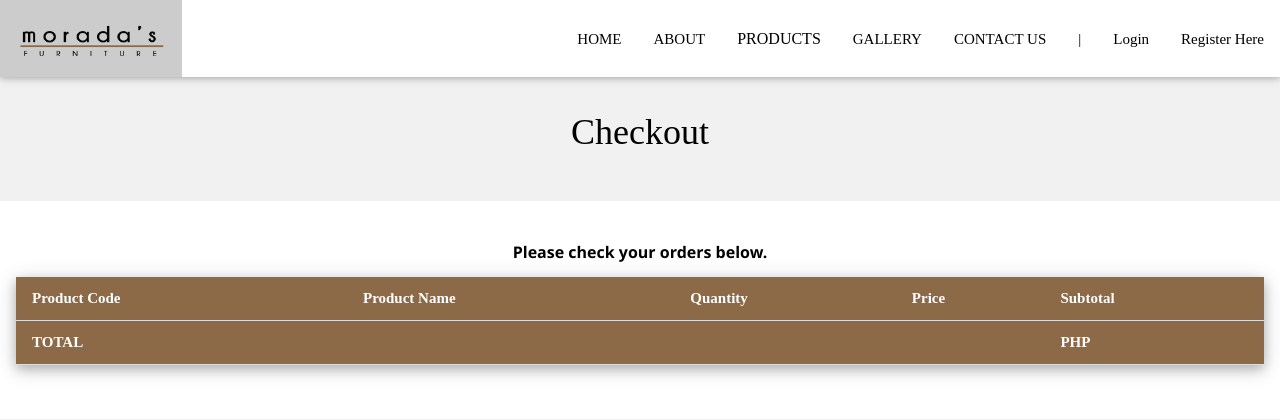
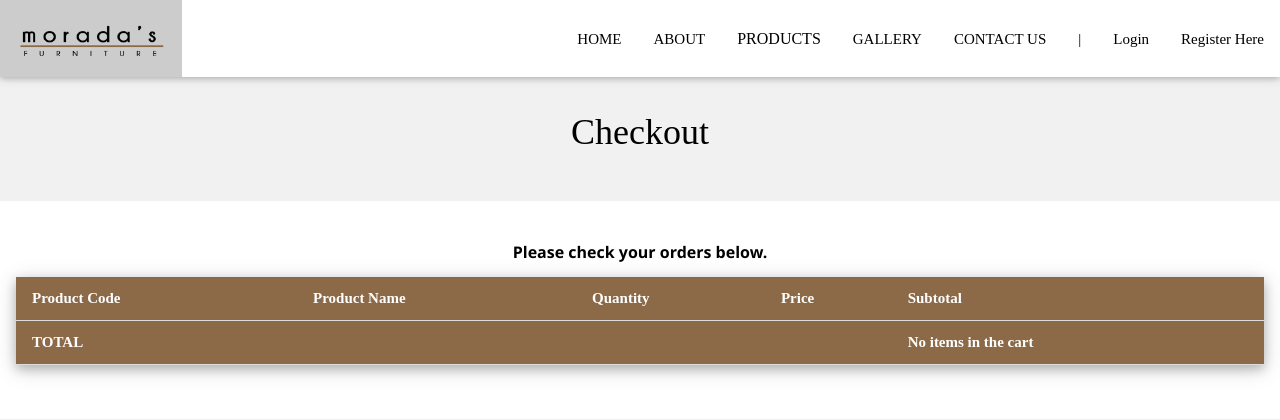
Before and after one commit to tetsu0329/morada, a PHP site: page /checkout.php in a window 1280 px wide. Shown: the top 420 px of the page. Run offline with PHP 8.4, Linux system fonts and the light colour scheme; tables that the repository leaves empty or names only in its code hold one stand-in row (values such as "Sample post"); data that the repository does not hold is empty.

Commit message:
Added product classification

```diff
--- a/checkout.php
+++ b/checkout.php
@@ -148,7 +148,10 @@ else{
   <td></td>
   <td></td>
   <td></td>
-  <td><b>PHP <?php echo $total; ?></b></td>
+	<td><b><?php if(!empty($_SESSION['product'])){ echo "PHP ". $total; }
+	else{
+		echo "No items in the cart";
+	}?></b></td>
 </tr>
 <!-- total -->
 
--- a/connection/frontconnection.php
+++ b/connection/frontconnection.php
@@ -3,7 +3,7 @@ $sqlselectabout = mysqli_query($conn,"SELECT * FROM abouttable WHERE id='1'");
 $sqlselectmission = mysqli_query($conn,"SELECT * FROM abouttable WHERE id='1'");
 $sqlselectvision = mysqli_query($conn,"SELECT * FROM abouttable WHERE id='1'");
 $sqlselectcontact = mysqli_query($conn,"SELECT * FROM contacttable WHERE id='1'");
-$sqlselectproduct = mysqli_query($conn,"SELECT * FROM producttbl");
+
 $sqlselectslider = mysqli_query($conn,"SELECT * FROM slidertable");
 $sqlselectgallery = mysqli_query($conn,"SELECT * FROM gallerytbl");
 $sqlproduct = mysqli_query($conn,"SELECT * FROM producttbl ORDER BY id DESC LIMIT 4");
@@ -14,11 +14,13 @@ if(isset($_POST['loginbtn'])){
 
     $result = mysqli_query($conn,"SELECT * FROM usertable WHERE emailadd = '$username' AND password = '$password'")
             or die ("failed to query database". mysqli_error());
-
+    $results = mysqli_fetch_assoc($result);
     $numrows = mysqli_num_rows($result);
     if($numrows==1){
+        $_SESSION['customername'] = $results['fname']." ".$results['lname'];
+        $_SESSION['customerid'] = $results['id'];
         echo"<script type='text/javascript'>alert('Login Successful');
-        window.location='login.php';
+        window.location='products.php';
         </script>";
     }
     else{
--- a/navigation.php
+++ b/navigation.php
@@ -1,3 +1,6 @@
+<?php
+    session_start();
+?>
 <!DOCTYPE html>
 <html>
 <head>
@@ -97,19 +100,31 @@
     </button>
     </a>
     <div class="dropdown-content">
-      <a href="#">Bedroom</a>
-      <a href="#">Cabinets</a>
-      <a href="#">Dining Room</a>
-      <a href="#">Kitchen</a>
-      <a href="#">Living Room</a>
-      <a href="products.php">See all</a>
+      <a href="products.php?Category=Bedroom">Bedroom</a>
+      <a href="products.php?Category=Cabinets">Cabinets</a>
+      <a href="products.php?Category=Dining Room">Dining Room</a>
+      <a href="products.php?Category=Kitchen">Kitchen</a>
+      <a href="products.php?Category=Living Room">Living Room</a>
+      <a href="products.php?Category=All">See all</a>
     </div>
   </div>
       <a href="gallery.php" class="w3-bar-item w3-button">GALLERY</a>
       <a href="contact.php" class="w3-bar-item w3-button">CONTACT US</a>
        <a href="#" class="w3-bar-item w3-button isDisabled">|</a>
-      <a href="login.php" class="w3-bar-item w3-button">Login</a>
-      <a href="register.php" class="w3-bar-item w3-button">Register Here</a>
+       <?php
+        if(!empty($_SESSION['customername'])){
+      ?>
+      <a href="#" class="w3-bar-item w3-button"><?php echo $_SESSION['customername'] ?></a>
+      <a href="checkout.php" class="w3-bar-item w3-button">My Cart</a>
+      <?php
+        }
+        if(empty($_SESSION['customername'])){
+      ?>
+        <a href="login.php" class="w3-bar-item w3-button">Login</a>
+        <a href="reg.php" class="w3-bar-item w3-button">Register Here</a>
+      <?php
+        }
+      ?>
     </div>
     <!-- Hide right-floated links on small screens and replace them with a menu icon -->
 
@@ -128,8 +143,20 @@
       <a href="gallery.php" class="w3-bar-item w3-button">GALLERY</a>
       <a href="contact.php" class="w3-bar-item w3-button">CONTACT US</a>
       <hr>
-      <a href="login.php" class="w3-bar-item w3-button">Login</a>
-      <a href="reg.php" class="w3-bar-item w3-button">Register Here</a>
+      <?php
+        if(!empty($_SESSION['customername'])){
+      ?>
+      <a href="#" class="w3-bar-item w3-button"><?php echo $_SESSION['customername'] ?></a>
+      <a href="#" class="w3-bar-item w3-button">My Cart</a>
+      <?php
+        }
+        if(empty($_SESSION['customername'])){
+      ?>
+        <a href="login.php" class="w3-bar-item w3-button">Login</a>
+        <a href="reg.php" class="w3-bar-item w3-button">Register Here</a>
+      <?php
+        }
+      ?>
 </nav>
 
 <script>
```
Also changed, not shown: product_view.php (+4 -4 lines), products.php (+7 -0 lines).
